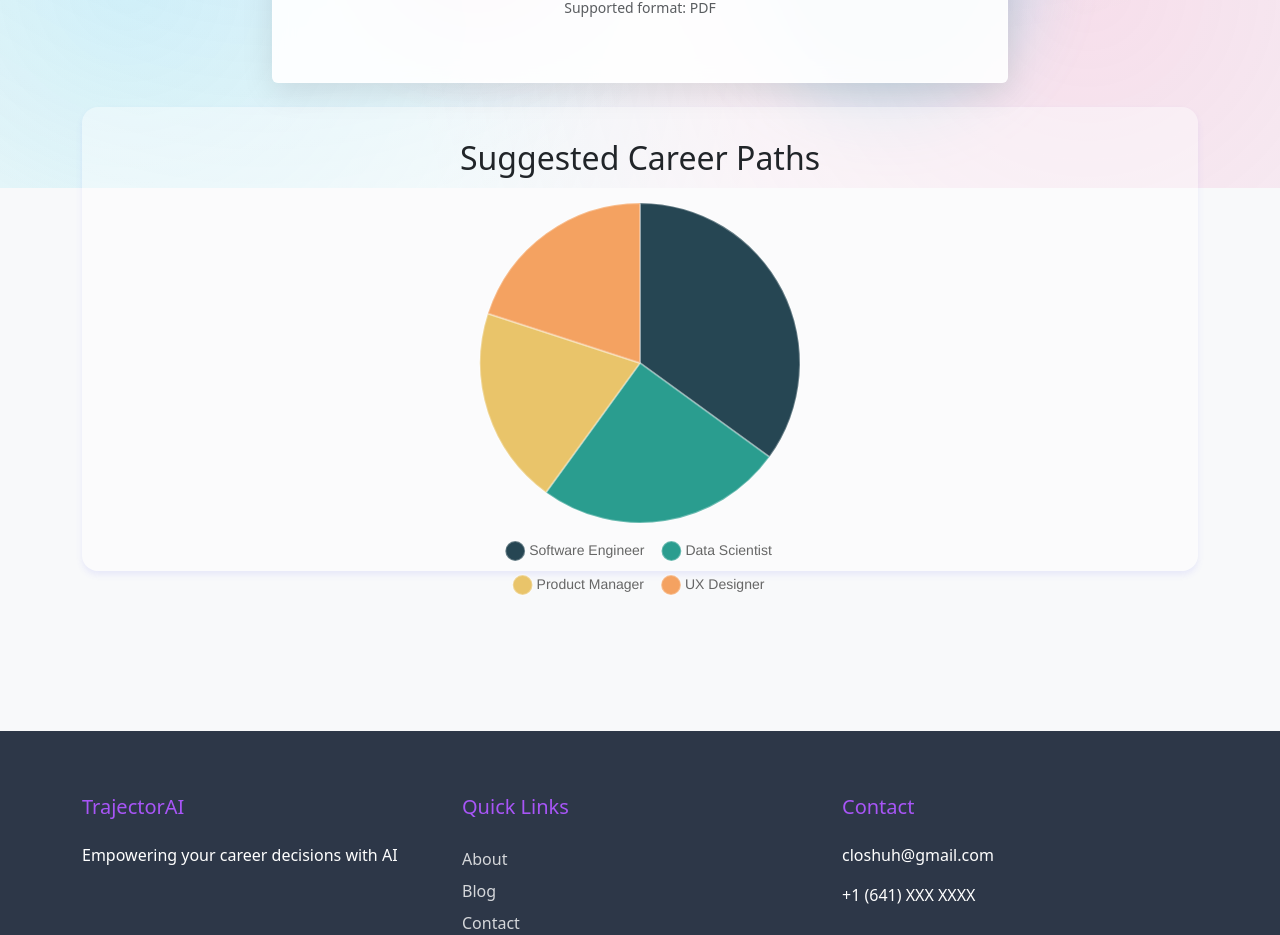
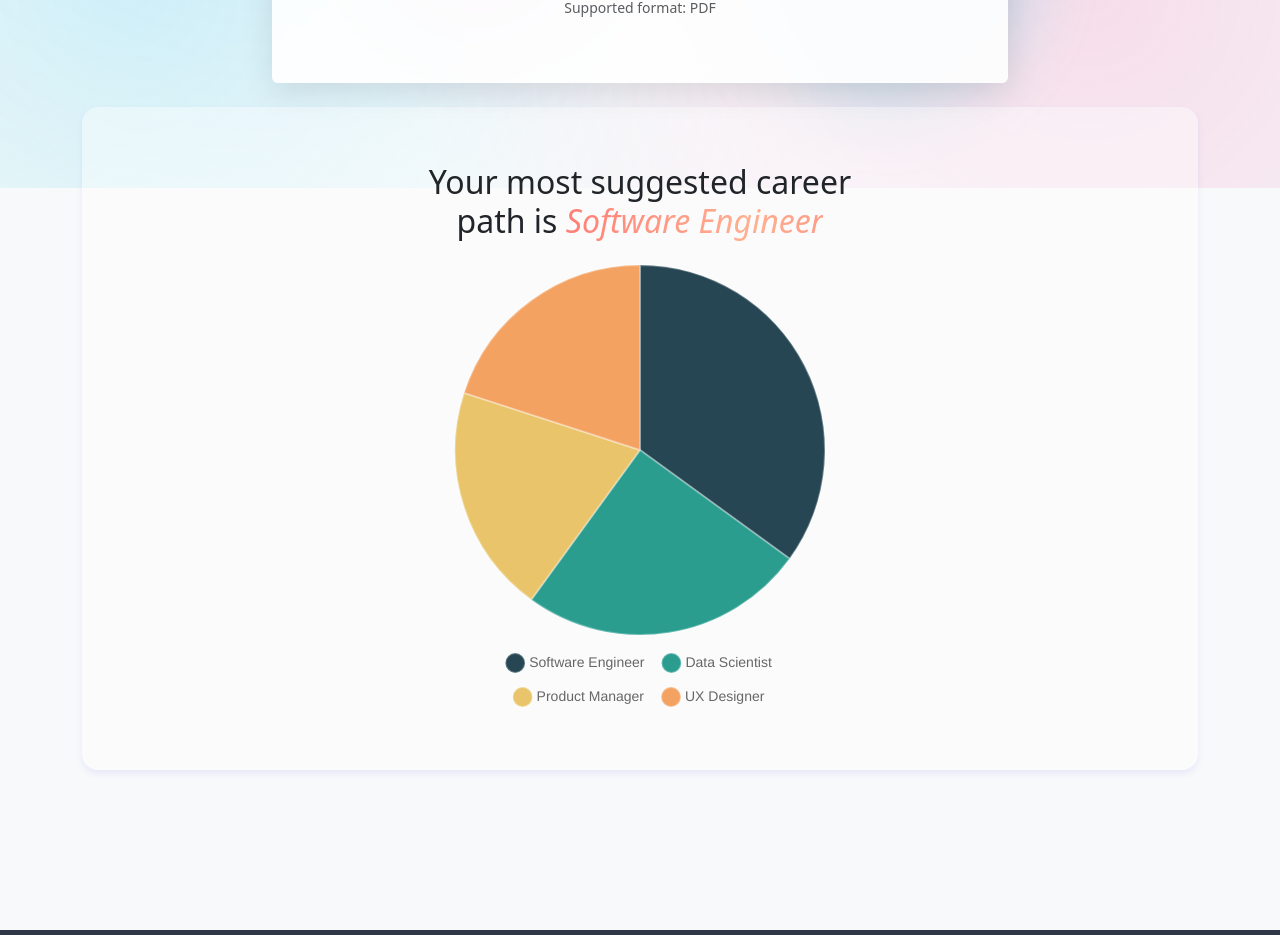
Before and after one commit to Quinsh/Trajectoria, a React (Vite) app in the folder frontend/: page / in a window 1280 px wide. Shown: the part 612-1547 px from the top of the page. Built offline with nearby package versions, Linux system fonts and the light colour scheme; no server answers.

Commit message:
contact page done

```diff
--- a/frontend/src/components/CareerSuggestions.jsx
+++ b/frontend/src/components/CareerSuggestions.jsx
@@ -94,11 +94,11 @@ export const CareerSuggestions = ({ analysis }) => {
   };
 
   return (
-    <div className="main-content flex flex-col items-center">
-    <div style={{ width: '400px', height: '400px' }} className="mx-auto">
-      <h2 className="text-center mb-4">Suggested Career Paths</h2>
-      <Pie data={data} options={options} />
-    </div>
-  </div>
+    <div className="main-content flex flex-col items-center w-fit mx-auto">
+    <div style={{ width: '450px' }} className="w-fit mx-auto py-4">
+    <h2 className="text-center mb-4">Your most suggested career path is <i className="gradient-text">{analysis[0].title}</i></h2>
+    <Pie data={data} options={options} />
+</div>
+</div>
   );
 };
--- a/frontend/src/components/ContactList.jsx
+++ b/frontend/src/components/ContactList.jsx
@@ -1,26 +1,53 @@
 import React from 'react';
-import { Card, ListGroup } from 'react-bootstrap';
+import { UserCircle, MapPin, Briefcase, LinkedinIcon } from 'lucide-react';
 
 export const ContactList = ({ analysis }) => {
   const contacts = analysis?.contacts;
-  console.log(contacts)
-  console.log(analysis)
+
   if (!contacts?.length) return null;
 
   return (
-    <Card>
-      <Card.Header as="h5">Suggested Contacts</Card.Header>
-      <ListGroup variant="flush">
+    <div className="w-full max-w-3xl rounded-lg shadow-lg bg-white bg-opacity-10">
+      <div className="bg-gradient-to-r from-blue-500 to-blue-600 p-4 rounded-t-lg">
+        <h2 className="text-black text-xl flex items-center gap-2">
+          Suggested Contacts
+        </h2>
+      </div>
+
+      <div className="divide-y divide-gray-200">
         {contacts.map((contact, index) => (
-          <ListGroup.Item key={index}>
-            <h6 className="mb-1">{contact.name}</h6>
-            <p className="mb-1 text-muted">
-              {contact.title} at {contact.company}
-            </p>
-            <small className="text-muted">{contact.email}</small>
-          </ListGroup.Item>
+          <div key={index} className="p-4 hover:bg-gray-50 transition-colors">
+            <div className="flex items-start justify-between">
+              <div className="space-y-3 flex-grow">
+                <div>
+                  <h3 className="text-lg font-semibold text-gray-900">
+                    {contact.first_name} {contact.last_name} -
+                    <small className="text-muted fst-italic"> {contact.careerPath}</small>
+
+                    {contact.linkedin_url && (
+                      <span className="mx-3">
+                        <a
+                          href={contact.linkedin_url}
+                          target="_blank"
+                          rel="noopener noreferrer"
+                          className="text-blue-600 hover:text-blue-800 transition-colors"
+                        >
+                          <LinkedinIcon className="h-6 w-6" />
+                        </a>
+                      </span>
+                    )}
+
+                  </h3>
+                  <p className="text-sm text-gray-600 mt-1">{contact.headline}</p>
+                </div>
+              </div>
+
+            </div>
+          </div>
         ))}
-      </ListGroup>
-    </Card>
+      </div>
+    </div>
   );
 };
+
+export default ContactList;
--- a/frontend/src/styles/modern.css
+++ b/frontend/src/styles/modern.css
@@ -76,6 +76,27 @@ background: rgba(255, 255, 255, 0.4);
 border-radius: 1rem;
 padding: 2rem;
 box-shadow: 0 4px 6px rgba(99, 102, 241, 0.1);
+}
+
+
+.gradient-text {
+  background: linear-gradient(
+    to right,
+    #ff6b6b 0%,
+    #ffb091 50%,
+    #ff6b6b 100%
+  );
+  background-size: 200% auto;
+  -webkit-background-clip: text;
+  background-clip: text;
+  color: transparent;
+  animation: shine 5s linear infinite;
+}
+
+@keyframes shine {
+  to {
+    background-position: 200% center;
+  }
 }
 
 body {
```
Also changed, not shown: 1 other file (tests, documents, lock files or other folders).
